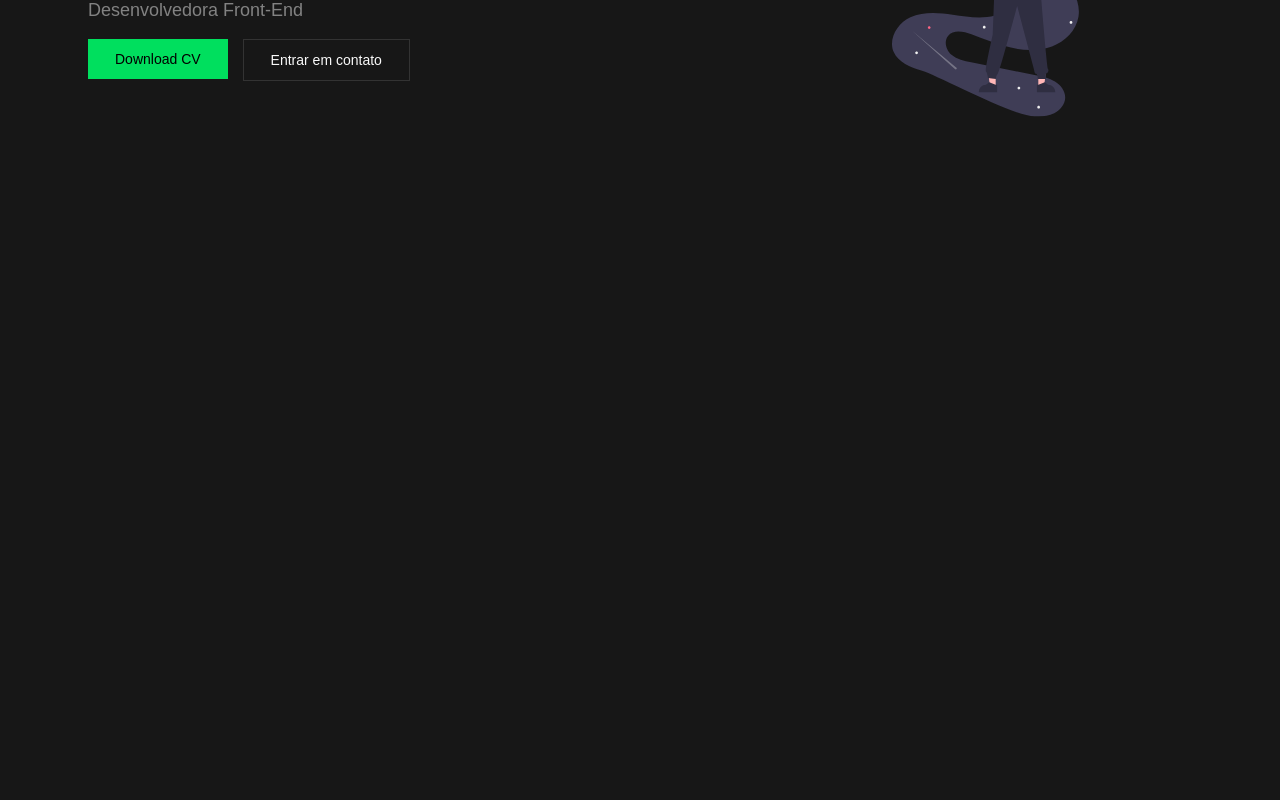
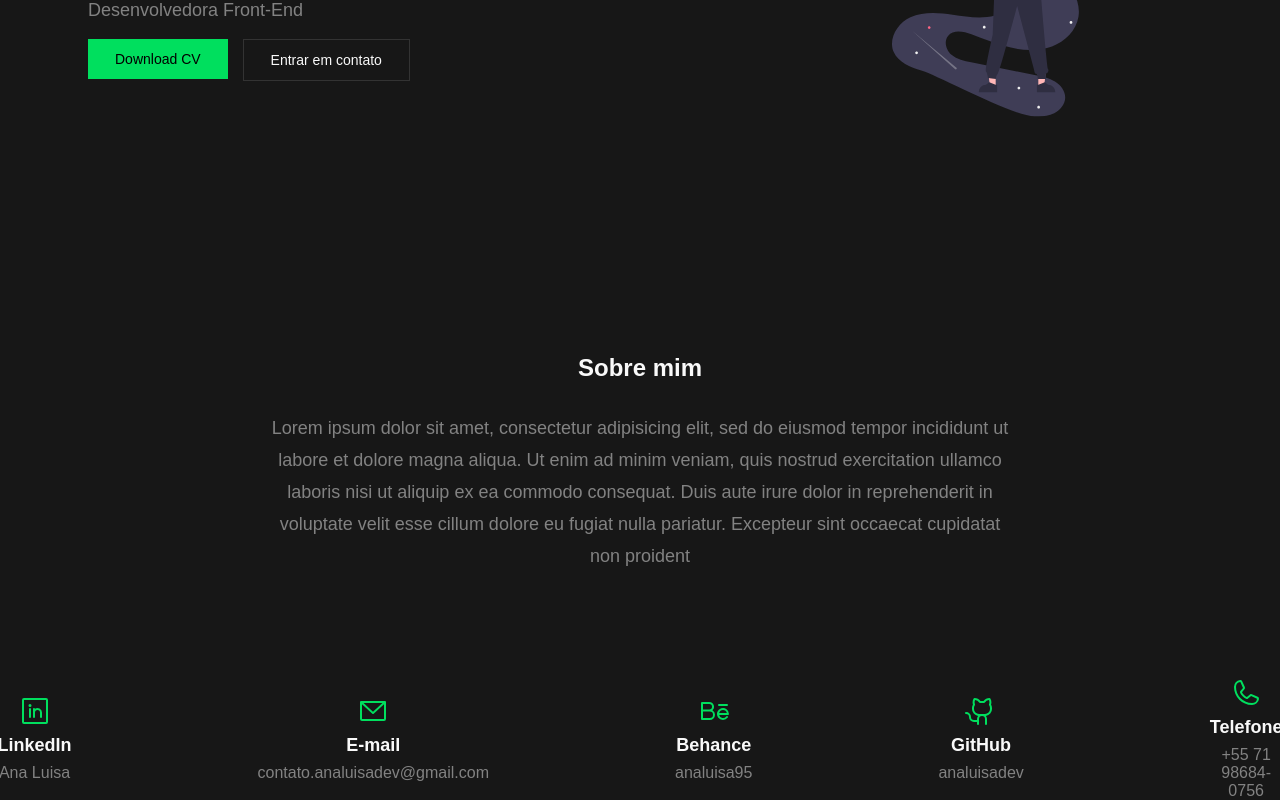
Before and after one commit to analuisadev/Portfolio, a React (Vite) app: page / in a window 1280 px wide. Shown: the part 295-1095 px from the top of the page. Before the commit the page ends 800 px from the top, so only its background shows below. Built offline with nearby package versions, Linux system fonts and the light colour scheme.

Commit message:
feat: initial construction of the about me section

```diff
--- a/package.json
+++ b/package.json
@@ -9,6 +9,7 @@
     "preview": "vite preview"
   },
   "dependencies": {
+    "@phosphor-icons/react": "^2.0.8",
     "components": "^0.1.0",
     "react": "^18.2.0",
     "react-dom": "^18.2.0",
--- a/src/GlobalStyles.tsx
+++ b/src/GlobalStyles.tsx
@@ -14,7 +14,8 @@ export const GlobalStyle = createGlobalStyle`
     --Primary-Text-Color: #F9F9F9;
     --Secondary-Text-Color: #828282;
     --Border-Button: #333333;
-    --Footer: #212121;
+    --Bg-Dark: #212121;
+    --Green: #00df5e;
     font-size: 62.5%;
 }
 
--- /dev/null
+++ b/src/assets/components/about/About.tsx
@@ -0,0 +1,46 @@
+import { AboutMe, Social, SocialContainer } from "./styles";
+import { LinkedinLogo, EnvelopeSimple, Phone, BehanceLogo, GithubLogo } from "@phosphor-icons/react";
+
+export function About() {
+    return (
+        <>
+            <AboutMe>
+                <h2>Sobre mim</h2>
+                <p>Lorem ipsum dolor sit amet, consectetur adipisicing elit, sed do eiusmod tempor incididunt ut labore et dolore magna aliqua. Ut enim ad minim veniam, quis nostrud exercitation ullamco laboris nisi ut aliquip ex ea commodo consequat. Duis aute irure dolor in reprehenderit in voluptate velit esse cillum dolore eu fugiat nulla pariatur. Excepteur sint occaecat cupidatat non proident</p>
+            </AboutMe>
+
+            <Social>
+                <SocialContainer>
+                    <LinkedinLogo size={32} color="var(--Green)" />
+                    <span>LinkedIn</span>
+                    <p>Ana Luisa</p>
+                </SocialContainer>
+
+                <SocialContainer>
+                    <EnvelopeSimple size={32} color="var(--Green)" />
+                    <span>E-mail</span>
+                    <p>contato.analuisadev@gmail.com</p>
+                </SocialContainer>
+
+                <SocialContainer>
+                    <BehanceLogo size={32} color="var(--Green)"/>
+                    <span>Behance</span>
+                    <p>analuisa95</p>
+                </SocialContainer>
+
+                <SocialContainer>
+                    <GithubLogo size={32} color="var(--Green)"/>
+                    <span>GitHub</span>
+                    <p>analuisadev</p>
+                </SocialContainer>
+
+                <SocialContainer>
+                    <Phone size={32} color="var(--Green)" />
+                    <span>Telefone</span>
+                    <p>+55 71 98684-0756</p>
+                </SocialContainer>
+
+            </Social>
+        </>
+    )
+}
--- /dev/null
+++ b/src/assets/components/about/styles.tsx
@@ -0,0 +1,49 @@
+import styled from 'styled-components'
+
+export const AboutMe = styled.div`
+    display: flex;
+    flex-direction: column;
+    justify-content: center;
+    align-items: center;
+    gap: 3.0rem;
+    text-align: center;
+    margin-top: 18.1rem;
+
+    h1{
+        font-size: 3.2rem;
+        font-weight: 700;
+    }
+    p{
+        font-weight: 400;
+        font-size: 1.8rem;
+        line-height: 3.2rem;
+        color: var(--Secondary-Text-Color);
+        width: 74.5rem;
+    }
+`
+
+export const Social = styled.div`
+    display: flex;
+    gap: 18.6rem;
+    align-items: center;
+    justify-content: center;
+`
+
+export const SocialContainer = styled.div`
+    display: grid;
+    gap: .8rem;
+    margin-top: 10.5rem;
+    place-items: center;
+    text-align: center;
+
+    span{
+        font-weight: 700;
+        font-size: 1.8rem;
+    }
+
+    p{
+        font-weight: 400;
+        font-size: 1.6rem;
+        color: var(--Secondary-Text-Color);
+    }
+`
--- a/src/main.tsx
+++ b/src/main.tsx
@@ -1,14 +1,16 @@
 import { Header } from './assets/components/header/Header'
 import { GlobalStyle } from './GlobalStyles'
 import { Introduction } from './assets/components/introduction/Introduction'
+import { About } from './assets/components/about/About'
 
-  import React from 'react'
+import React from 'react'
 import ReactDOM from 'react-dom/client'
 
 ReactDOM.createRoot(document.getElementById('root') as HTMLElement).render(
   <React.StrictMode>
-    <GlobalStyle/>
-    <Header/>
-    <Introduction/>
+    <GlobalStyle />
+    <Header />
+    <Introduction />
+    <About />
   </React.StrictMode>,
 )
```
Also changed, not shown: 1 other file (tests, documents, lock files or other folders).
